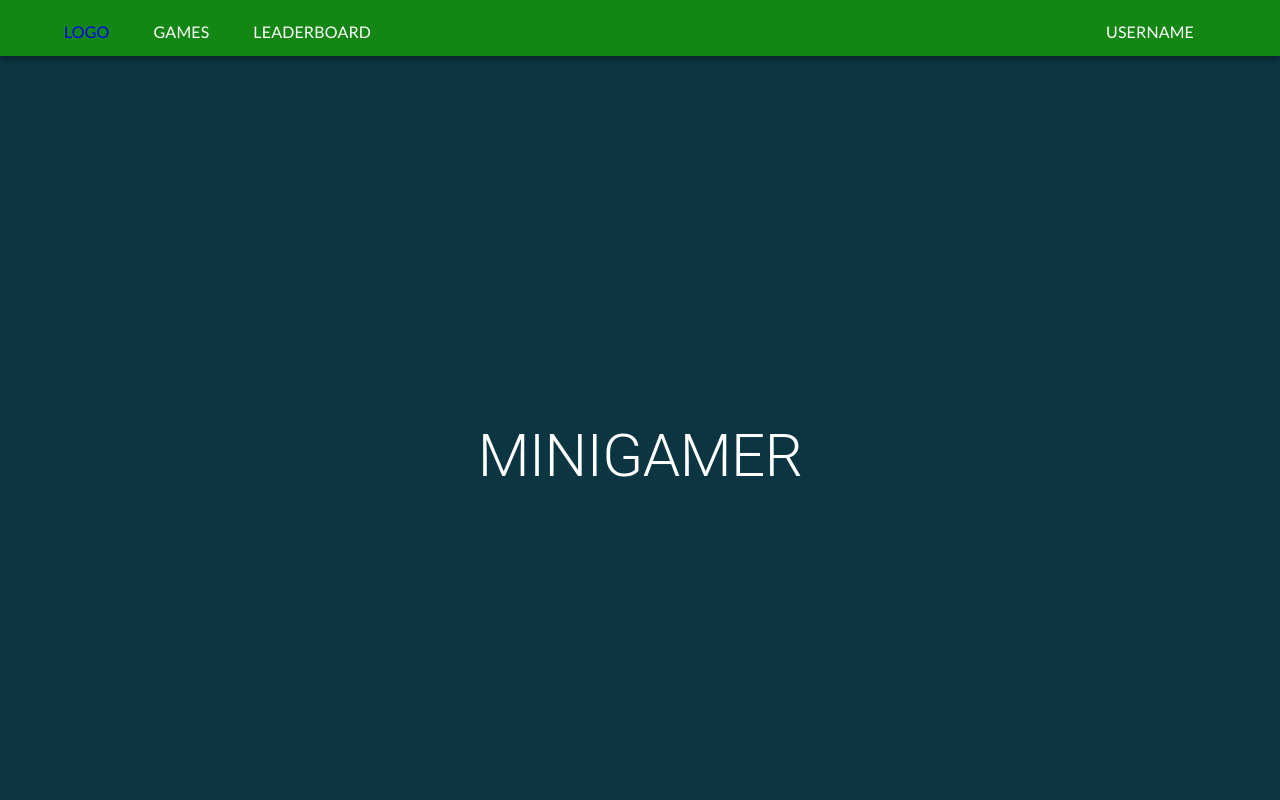
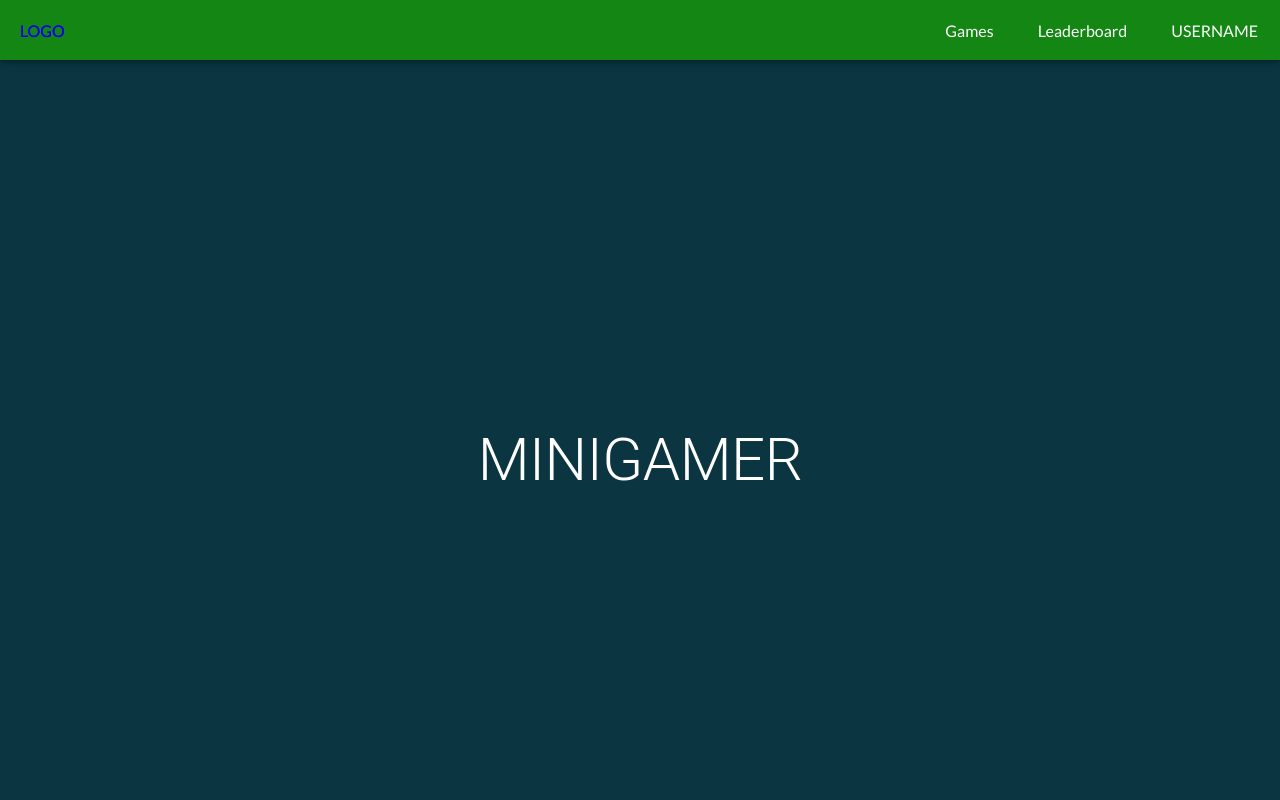
Before and after one commit to rakenduste-programmeerimine-2022/minigamer, a React (Create React App) app in the folder project/: page / in a window 1280 px wide. Shown: the top 800 px of the page. Built offline with nearby package versions, Linux system fonts and the light colour scheme.

Commit message:
mobile friendly header close #48

```diff
--- a/project/src/Styles/Header.scss
+++ b/project/src/Styles/Header.scss
@@ -1,36 +1,32 @@
 @import 'Variables.scss';
 
 .header{
-    justify-content: space-between;
-    text-transform: uppercase;
+    display: flex;
+    justify-content: flex-end;
+    align-items: center;
+    flex-direction: row !important;
     background-color: $green !important;
     height: $headerHeight;
+    width: 100%;
     .logo{
-       /*  position: absolute;
-        display: flex;
-        justify-self: center;
-        //alignSelf: "center";
+        position: absolute;
         left: 20px;
-        top: 3vh; */
-        margin-right: 22px;
-
     }
-
     .headerItems{
-        width: 100%;
-        display: flex;
-        align-items: center;
+        text-transform: uppercase;
     }
 
     .headerItem{
         margin-right: 22px;
         margin-left: 22px;
         transition: 0.3s;
+        color: white;
         :hover{
             color: $linkHover;
         }
     }
 
+    //  DROPDOWNS
     .dropdown{
         position: relative;
         display: inline-block;
@@ -39,20 +35,20 @@
         text-transform: capitalize;
         display: none;
         position: absolute;
-        min-width: 120px;
         z-index: 1;
         margin-top: unset;
         background-color: $green;
-        background-color: white;
         .menuItem{
-            color: black;
+            color: white;
             padding: 12px;
             text-decoration: none;
             display: block;
+            background-color: $black;
+            &:hover{
+                background-color: $green;
             }
         }
-
-
+    }
 
     .dropdown:hover .dropdownContent {
         display: block;
@@ -62,6 +58,10 @@
             color: $linkHover;
         }
     }
+    // -------
+
+
+    //MOBILE
     .nav-btn{
         display: none;
         flex-direction: column;
@@ -78,30 +78,28 @@
 		top: 15px;
 		right: 10px;
     }
-
-
     .mobileNav{
         display: none;
     }
 }
-    @media only screen and (max-width:999px) {
+    @media only screen and (max-width:699px) {
         .header{
-            height: unset;
             .nav-btn{
                 display: flex;
+
                 &.active{
-                    .bar{
-                        transition: 0.3s;
-                        &.bar1{
+                    .bar1{
                         transform: translateY(4px) rotateZ(45deg);
                     }
-                        &.bar2{
+                    .bar2{
                         display: none;
                     }
-                        &.bar3{
+                    .bar3{
                         transform: translateY(-4px) rotateZ(-45deg);
                     }
                 }
+                .bar{
+                    transition: 0.3s;
                 }
 
             }
@@ -110,19 +108,50 @@
             }
         }
         .responsive_nav{
-            display: flex;
+            position: fixed;
+            background-color: $green;
             top: 0;
             left: 0;
-            height: 100vh;
+            height: 100%;
+            width: 100%;
+            &.mobileNav{
+                display: flex;
+                .mobileNavWrap{
+                    padding: 3rem 0 ;
                     width: 100%;
                     display: flex;
                     flex-direction: column;
                     align-items: center;
-            justify-content: center;
-            gap: 1.5rem;
-            transition: 1s;
-            &.mobileNav{
-                display: block;
+                    justify-content: space-evenly;
+                    text-align: center;
+                }
+                a{
+                    color: $black;
+                    text-decoration: none;
+                    transition: 0.3s;
+                    font-size: 2rem;
+                    &:hover{
+                        color: white;
+                    }
+                }
+                .gameTitle{
+                    text-decoration: underline;
+                }
+                .mobileGames, .mobileUser{
+                    display: flex;
+                    flex-direction: column;
+                    align-items: center;
+                }
+                .mobileUser{
+                    justify-content: flex-end;
+                }
+                .game{
+                    margin-bottom: 0.5rem;
+                }
+                .mobileLogin{
+                    margin-bottom: 0.5rem;
+                }
+
             }
         }
 
--- a/project/src/Styles/Variables.scss
+++ b/project/src/Styles/Variables.scss
@@ -1,7 +1,7 @@
 $green : rgb(19, 134, 19);
-$black : #0a3541;
+$black : #010607;
 $darkBlue : #0a3541;
 $h3: 2.6rem;
 $h4: 2.4rem;
 $linkHover: rgb(5, 44, 216);
-$headerHeight: 7vh;
+$headerHeight: 60px ;
--- a/project/src/components/Header.js
+++ b/project/src/components/Header.js
@@ -30,45 +30,28 @@ function ResponsiveAppBar() {
     let target = document.querySelector(".headerItem");
     target.classList.remove("active");
   }
+  function closeNavBar() {
+    const mobileNav = document.querySelector(".mobileNav");
+    mobileNav.classList.remove("responsive_nav");
+  }
   return (
     <AppBar className="header" position="fixed">
-      <Container maxWidth="lg">
-        <Toolbar disableGutters className="headerItems">
-          <Box className="logo" sx={{}}>
+      <Box className="headeritem logo">
         <Link style={{ textDecoration: "none" }} to={`/`}>
-              <Typography>LOGO</Typography>
+          LOGO
         </Link>
       </Box>
-          <Box
-            sx={{
-              flexGrow: 1,
-              display: "flex",
-              justifyContent: "flex-start",
-            }}
-          >
-            <Box
-              className="dropdown headerItem"
+      <Box className="dropdown">
+        <Link
+          className="headerItem"
+          style={{ textDecoration: "none" }}
+          to={`/games`}
           onMouseOver={setActiveDropdown}
           onMouseLeave={removeActiveDropdown}
         >
-              <Link
-                className="dropbtn"
-                style={{ textDecoration: "none" }}
-                to={`/games`}
-              >
-                <Typography
-                  id="games"
-                  key="Games"
-                  sx={{ my: 2, color: "white", display: "block" }}
-                >
           Games
-                </Typography>
         </Link>
-              <Box
-                sx={{ mt: "45px" }}
-                id="games-menu"
-                className="dropdownContent"
-              >
+        <Box sx={{ mt: "45px" }} id="games-menu" className="dropdownContent">
           {gamesDropdown.map((game) => (
             <Link
               className="menuItem"
@@ -84,48 +67,43 @@ function ResponsiveAppBar() {
 
       <Link
         className="headerItem"
-              style={{ textDecoration: "none", color: "white" }}
+        style={{ textDecoration: "none" }}
         to={`/leaderboard`}
-            >
-              <Typography //LEADERBOARD
         key="Leaderboard"
-                sx={{ my: 2, color: "white", display: "block" }}
       >
         Leaderboard
-              </Typography>
       </Link>
-          </Box>
-
       <Box
-            sx={{ flexGrow: 0 }}
-            className="dropdown headerItem"
+        sx={{ flexGrow: 0, textTransform: "uppercase" }}
+        className="dropdown headerItem headerRight"
         onMouseOver={setActiveDropdown}
         onMouseLeave={removeActiveDropdown}
       >
-            <Typography
-              className="dropbtn"
-              style={{ textTransform: "uppercase" }}
-            >
         {username}
-            </Typography>
         <Box className="dropdownContent">
-              <Box key="Profile" className="menuItem">
           <Link
+            key="Profile"
+            className="menuItem"
             style={{ textDecoration: "none" }}
             to={`/profile/${username}`}
           >
             Profile
           </Link>
-              </Box>
-              <Box key="login" className="menuItem">
-                <Link style={{ textDecoration: "none" }} to={`/login`}>
+          <Link
+            key="login"
+            className="menuItem"
+            style={{ textDecoration: "none" }}
+            to={`/login`}
+          >
             login
           </Link>
         </Box>
       </Box>
-          </Box>
-        </Toolbar>
-        <Box key="mobileNav" className="mobileNav">
+
+      {/*  ------ MOBILE ------ */}
+      <Box key="mobileNav" className="mobileNav" onClick={showNavbar}>
+        <Box className="mobileNavWrap">
+          <Box className="mobilegames">
             <Link to={`/games`} className="gameTitle" key="mobileGame">
               Games
             </Link>
@@ -140,14 +118,26 @@ function ResponsiveAppBar() {
                 </Link>
               ))}
             </Box>
+          </Box>
           <Link to={`/leaderboard`} className="mobileLeaderBoard">
             Leaderboard
           </Link>
-          <Box className="mobileProfile">
-            <Link to={`/login`}>Login</Link>
-            <Link to={`/profile/${username}`}>{username}</Link>
+          <Box className="mobileUser">
+            <Link to={`/login`} className="mobileLogin">
+              Login
+            </Link>
+            <Link to={`/profile/${username}`} className="mobileProfile">
+              {username}
+            </Link>
           </Box>
         </Box>
+      </Box>
+      <Box className="headeritem logo">
+        <Link style={{ textDecoration: "none" }} to={`/`}>
+          LOGO
+        </Link>
+      </Box>
+
       <Button
         key="hamburger"
         className="nav-btn nav-close-btn"
@@ -157,7 +147,6 @@ function ResponsiveAppBar() {
         <Box className="bar bar2"></Box>
         <Box className="bar bar3"></Box>
       </Button>
-      </Container>
     </AppBar>
   );
 }
```
Lines whose indentation alone changed are shown as unchanged.
